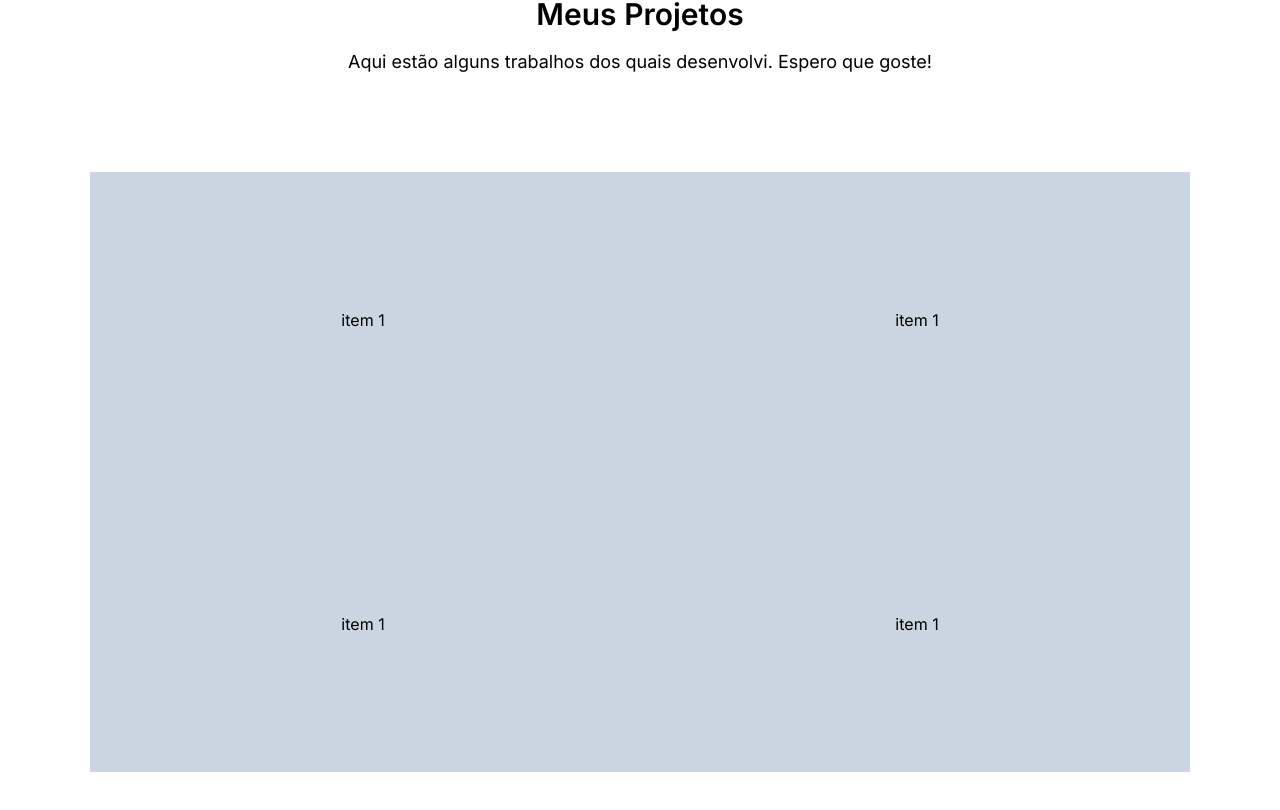
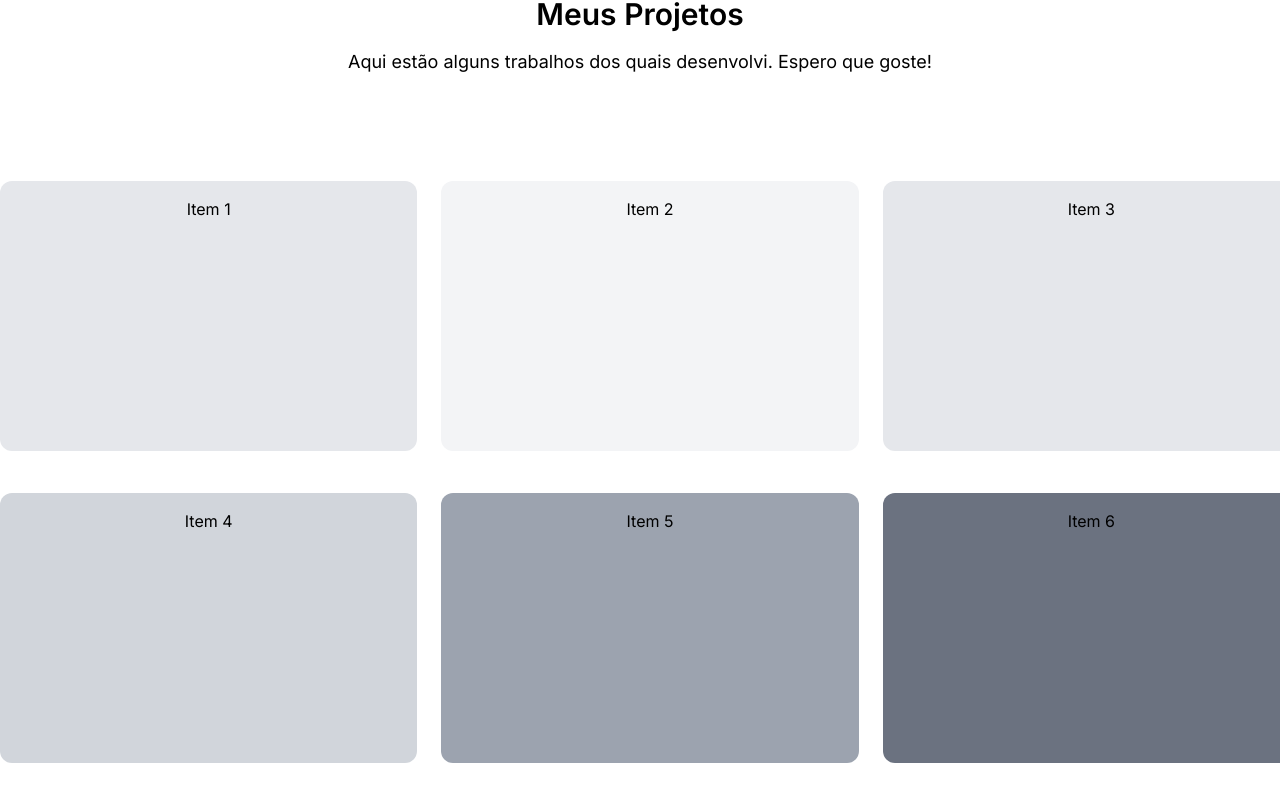
Before and after one commit to YuriCast/Personal-Portfolio, a Next.js app: page / in a window 1280 px wide. Shown: the part 2150-2960 px from the top of the page. Built offline with nearby package versions, Linux system fonts and the light colour scheme.

Commit message:
card do component "project" quase pronto

```diff
--- a/components/card.tsx
+++ b/components/card.tsx
@@ -2,7 +2,7 @@ import React from 'react'
 
 const Card = () => {
   return (
-    <div className="mx-auto mt-16 flex h-[600px] w-[1100px] justify-between rounded-2xl border border-[#E6ECF8] bg-white shadow-sm">
+    <div className="mx-auto mt-16 flex h-[600px] w-[1300px] justify-between rounded-2xl border border-[#E6ECF8] bg-white shadow-sm">
       <div className="grid w-full grid-cols-2 grid-rows-3 text-center text-black">
         <div className="border-r border-[#E6ECF8] p-4">
           <h1 className="mt-32 text-2xl font-bold">Designer</h1>
--- a/components/projects.tsx
+++ b/components/projects.tsx
@@ -9,11 +9,13 @@ const Projects = () => {
           Aqui estão alguns trabalhos dos quais desenvolvi. Espero que goste!
         </p>
       </div>
-      <div className="mx-auto mt-24 grid h-[600px] w-[1100px] grid-cols-2 grid-rows-2 items-center justify-between gap-2 bg-slate-300">
-        <div>item 1</div>
-        <div>item 1</div>
-        <div>item 1</div>
-        <div>item 1</div>
+      <div className="mx-auto mt-24 grid h-[600px] w-[1300px] grid-cols-3 grid-rows-2 items-center justify-between gap-6 bg-white">
+        <div className="h-[270px] rounded-xl bg-gray-200 p-4">Item 1</div>
+        <div className="h-[270px] rounded-xl bg-gray-100 p-4">Item 2</div>
+        <div className="h-[270px] rounded-xl bg-gray-200 p-4">Item 3</div>
+        <div className="h-[270px] rounded-xl bg-gray-300 p-4">Item 4</div>
+        <div className="h-[270px] rounded-xl bg-gray-400 p-4">Item 5</div>
+        <div className="h-[270px] rounded-xl bg-gray-500 p-4">Item 6</div>
       </div>
     </div>
   )
```
